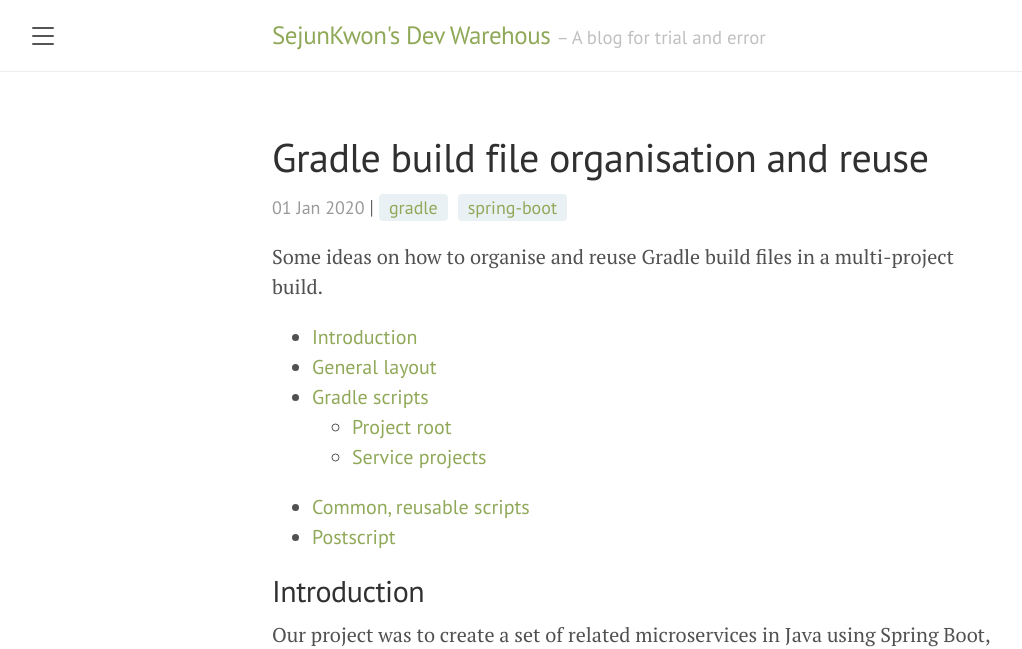
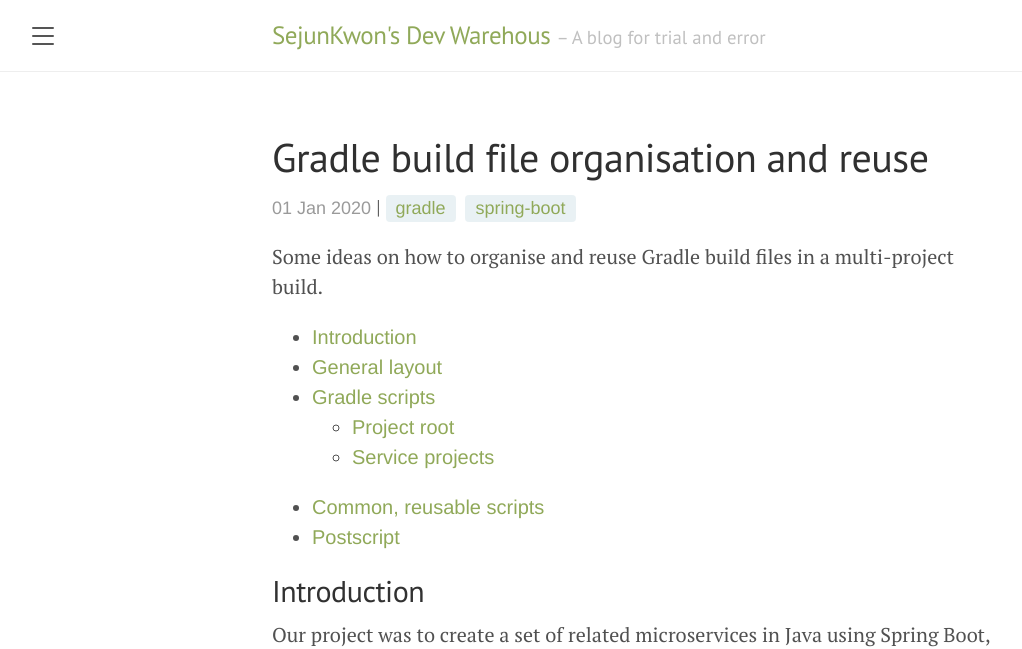
Before and after one commit to sejunkwonme/sejunkwonme.github.io, a Jekyll site: the page built from _posts/2020-01-01-test.md, in a window 1280 px wide. Shown: the top 649 px of the page, without its empty margins (8-1030 px from the left). Built offline with Jekyll 4.4.1, drawn with Linux system fonts in a browser that asks for light colours; some web fonts are replaced.

Commit message:
initial setting

```diff
--- a/public/css/relignorant.css
+++ b/public/css/relignorant.css
@@ -1,5 +1,10 @@
+@font-face {
+    font-family: 'SDGothic';
+    src: url("public/fonts/AppleSDGothicNeo.ttc") format("truetype");
+}
+
 .categories-list {
-    font-family: "PT Sans", Helvetica, Arial, sans-serif;
+    font-family: "SDGothic", Helvetica, Arial, sans-serif;
     font-weight: 400;
     color: #313131;
     letter-spacing: -.025rem;
@@ -13,7 +18,7 @@
     margin-right: 0.25rem;
     border-radius: 4px;
     color: #6a9fb5;
-    font-family: "PT Sans", Helvetica, Arial, sans-serif;
+    font-family: "SDGothic", Helvetica, Arial, sans-serif;
     font-size: 90%;
     -webkit-transition: all 0.1s ease-in-out;
     -moz-transition: all 0.1s ease-in-out;
@@ -21,7 +26,7 @@
 }
 .post-date {
     display: inline;
-    font-family: "PT Sans", Helvetica, Arial, sans-serif;
+    font-family: "SDGothic", Helvetica, Arial, sans-serif;
     font-size: 90%;
 }
 .post-article {
@@ -29,7 +34,7 @@
 }
 .img-caption {
     text-align: center;
-    font-family: "PT Sans", Helvetica, Arial, sans-serif;
+    font-family: "SDGothic", Helvetica, Arial, sans-serif;
     font-weight: bold;
 }
 pre {
@@ -44,7 +49,7 @@ code {
     padding: 0.25em;
 }
 #markdown-toc li {
-    font-family: "PT Sans", Helvetica, Arial, sans-serif;
+    font-family: "SDGothic", Helvetica, Arial, sans-serif;
 }
 
 .build-revision {
```
Also changed, not shown: 2 other files.
